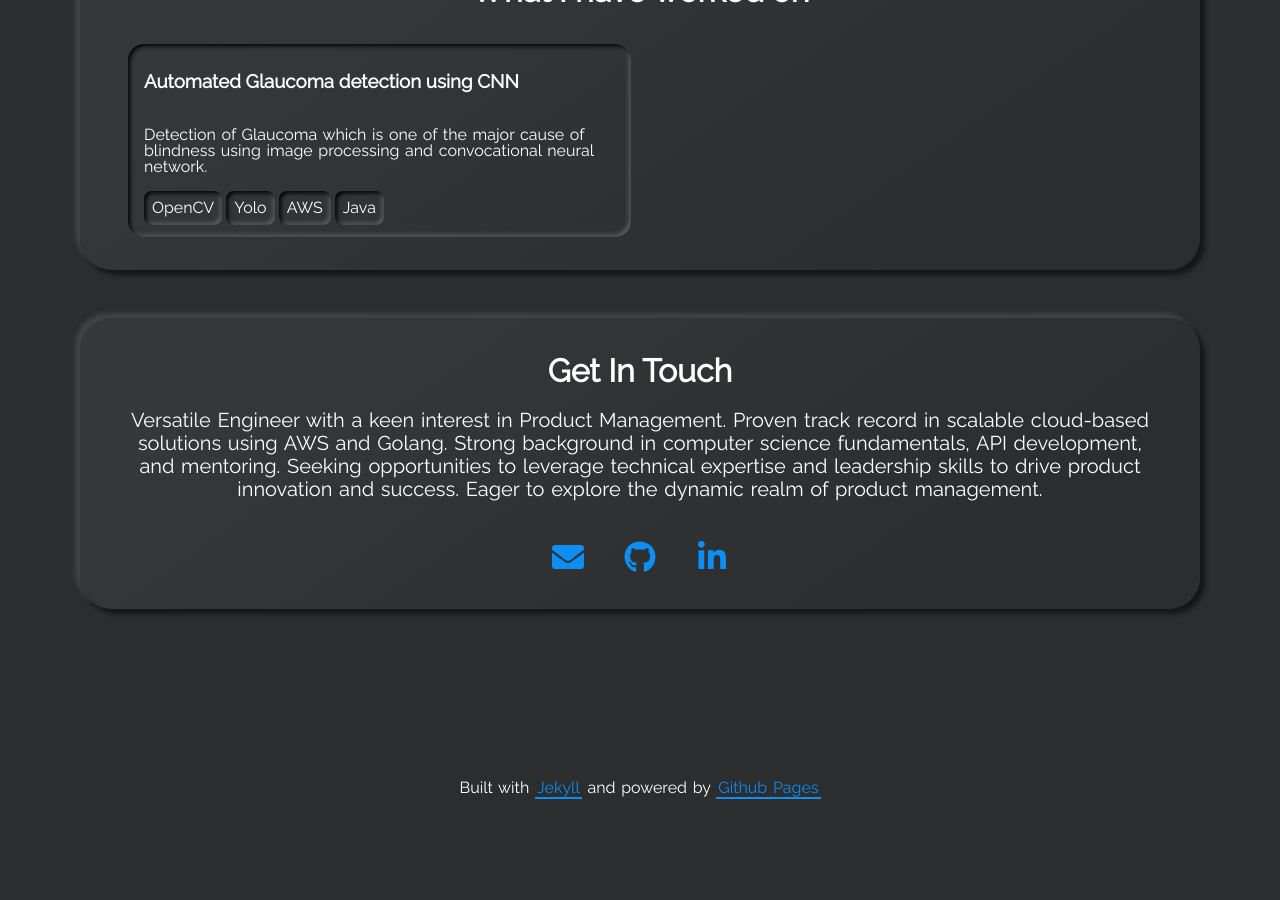
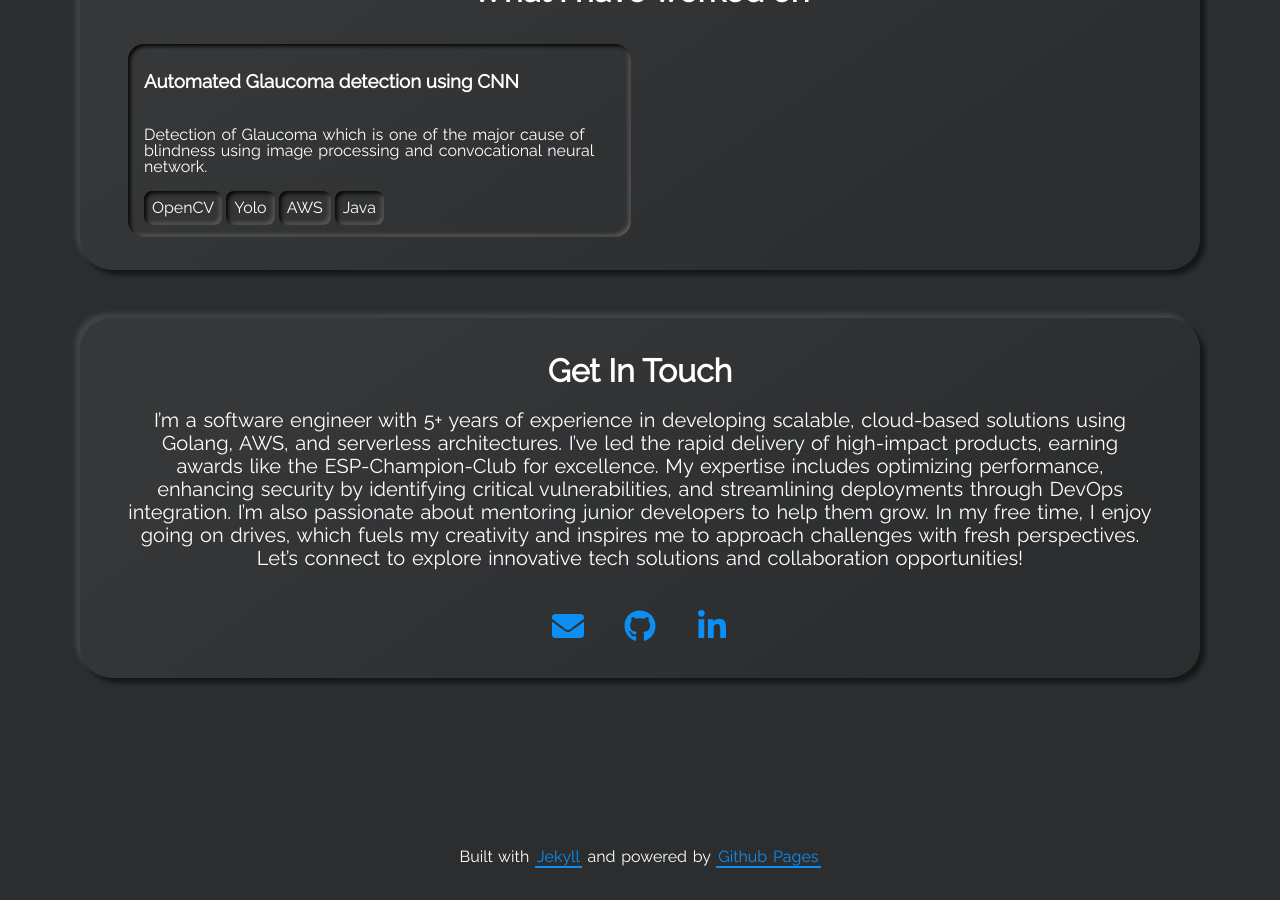
Before and after one commit to deepakumarvu/deepakumarvu.github.io, a Jekyll site: the page built from index.html, in a window 1280 px wide and 900 px high, scrolled down 3967 px. Built offline with Jekyll 4.4.1, drawn with Linux system fonts in a browser that asks for light colours; before the commit the page ends 4798 px from its top, so only the background shows below that.

Commit message:
updated description

```diff
--- a/_config.yml
+++ b/_config.yml
@@ -40,7 +40,7 @@ show_contact_card: true
 # contact_title: The will be displayed as the title in the Contact section
 contact_title: Get In Touch
 # contact_description: This will be displayed under the title.
-contact_description: Versatile Engineer with a keen interest in Product Management. Proven track record in scalable cloud-based solutions using AWS and Golang. Strong background in computer science fundamentals, API development, and mentoring. Seeking opportunities to leverage technical expertise and leadership skills to drive product innovation and success. Eager to explore the dynamic realm of product management.
+contact_description: I’m a software engineer with 5+ years of experience in developing scalable, cloud-based solutions using Golang, AWS, and serverless architectures. I’ve led the rapid delivery of high-impact products, earning awards like the ESP-Champion-Club for excellence. My expertise includes optimizing performance, enhancing security by identifying critical vulnerabilities, and streamlining deployments through DevOps integration. I’m also passionate about mentoring junior developers to help them grow. In my free time, I enjoy going on drives, which fuels my creativity and inspires me to approach challenges with fresh perspectives. Let’s connect to explore innovative tech solutions and collaboration opportunities!
 
 # GITHUB-METADATA
 # Set this to your forked repository
```
